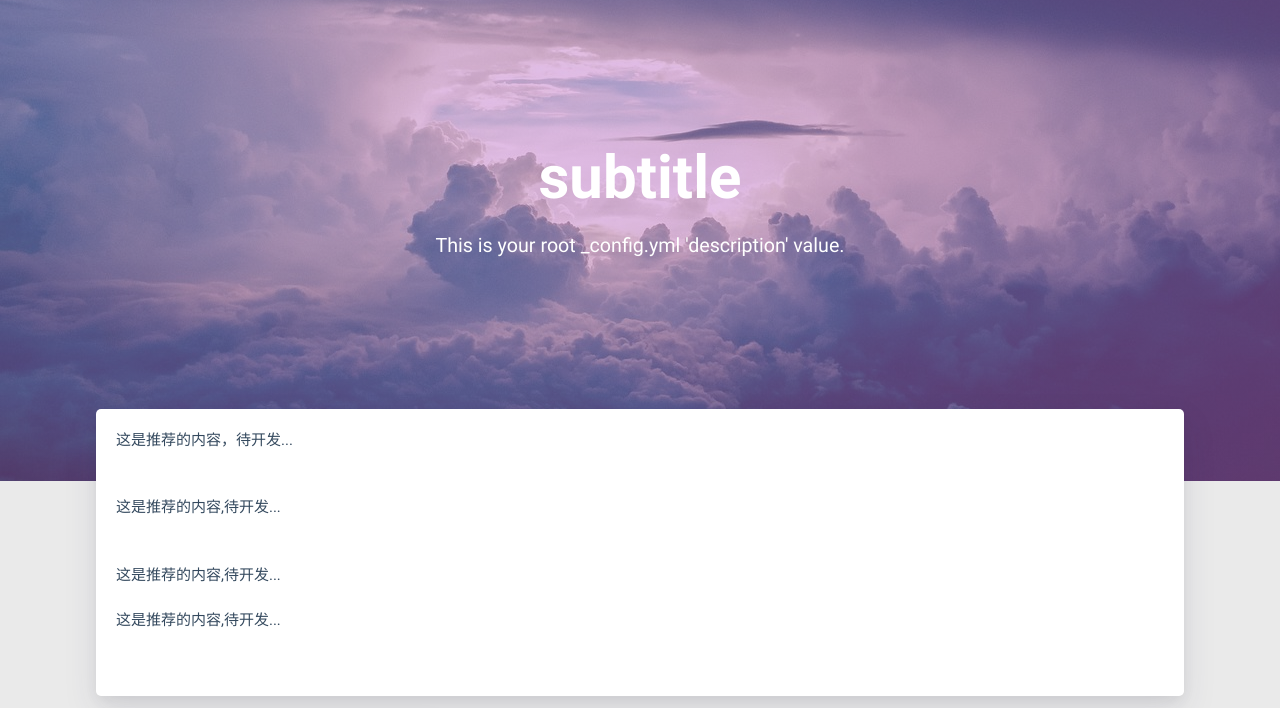
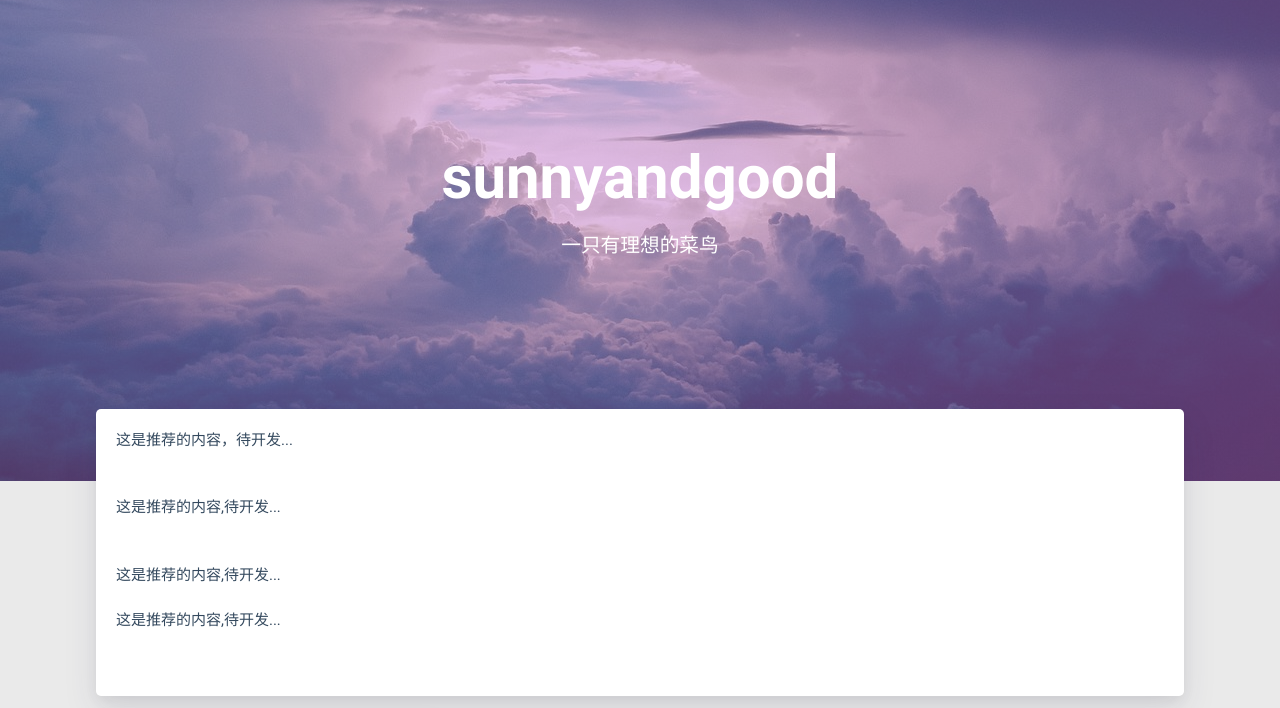
Before and after one commit to sunnyandgood/AveryWang.com, a plain HTML site: page index.html in a window 1280 px wide. Shown: the part 79-787 px from the top of the page. Drawn offline with Linux system fonts and the light colour scheme; no server answers.

Commit message:
Site updated: 2018-10-12 21:05:05

```diff
--- a/index.html
+++ b/index.html
@@ -252,13 +252,13 @@
                 <div class="brand">
                     <div class="title center-align">
 
-                        subtitle
+                        sunnyandgood
 
                     </div>
 
                     <div class="description center-align">
 
-                        This is your root _config.yml 'description' value.
+                        一只有理想的菜鸟
 
                     </div>
                 </div>
```
